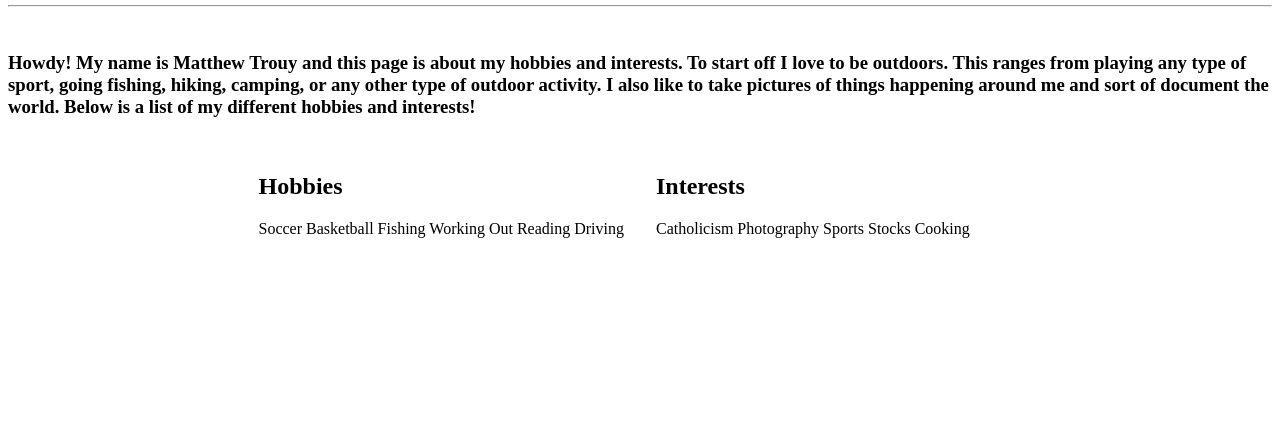
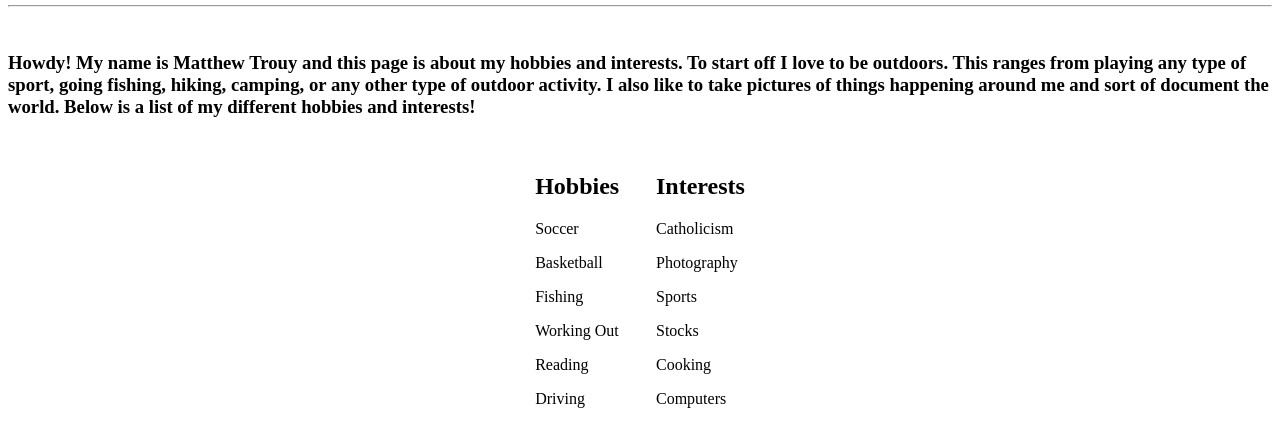
Before and after one commit to mtrouy/Matthew-Trouy.github.io, a plain HTML site: page index.html in a window 1280 px wide. Shown: the part 88-534 px from the top of the page. Drawn offline with Linux system fonts and the light colour scheme.

Commit message:
Update index.html

```diff
--- a/index.html
+++ b/index.html
@@ -22,22 +22,23 @@
     <td style="width:50%; vertical-align:top; padding:15px;">
       <h2>Hobbies</h2>
       <p>
-        Soccer
-        Basketball
-        Fishing
-        Working Out
-        Reading
-        Driving
+        <p>Soccer</p>
+        <p>Basketball</p>
+        <p>Fishing</p>
+        <p>Working Out</p>
+        <p>Reading</p>
+        <p>Driving</p>
       </p>
     </td>
     <td style="width:50%; vertical-align:top; padding:15px;">
       <h2>Interests</h2>
       <p>
-       Catholicism
-       Photography
-       Sports
-       Stocks
-       Cooking
+       <p>Catholicism</p>
+       <p>Photography</p>
+       <p>Sports</p>
+       <p>Stocks</p>
+       <p>Cooking</p>
+       <p>Computers</p>
       </p>
     </td>
   </tr>
```
